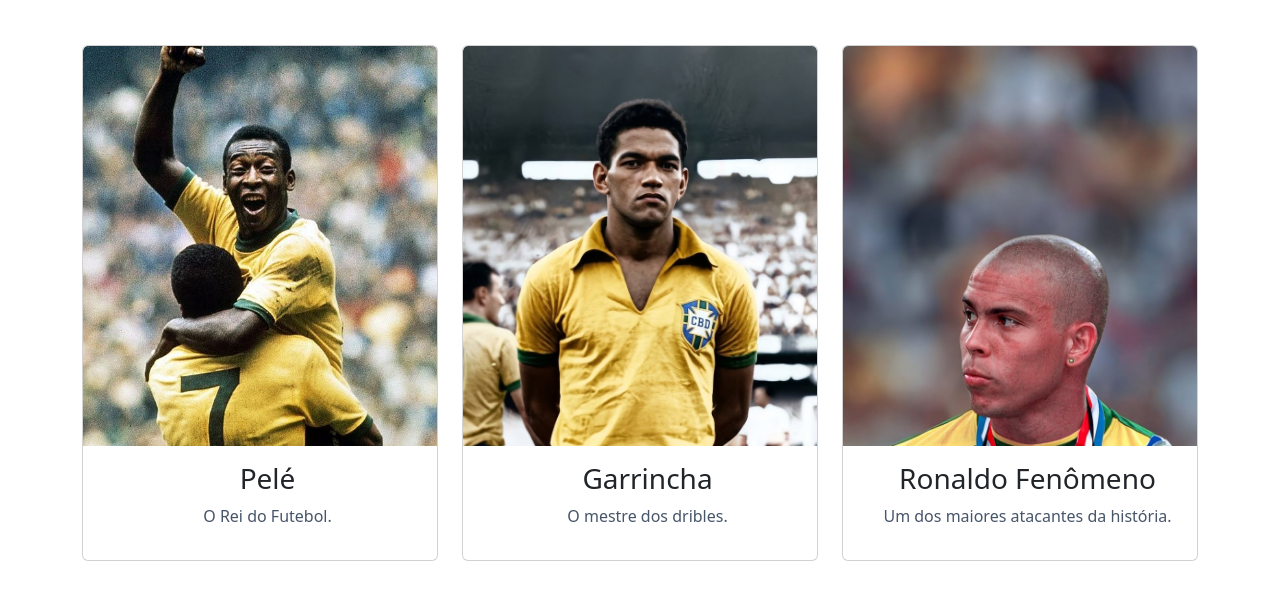
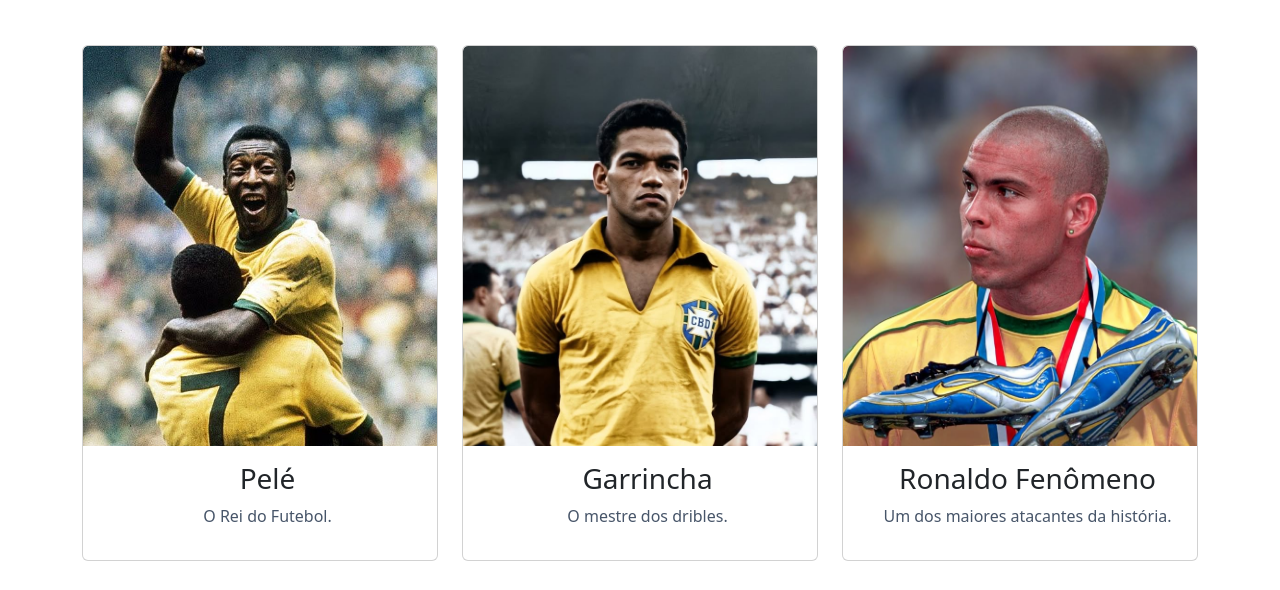
Before and after one commit to NandesPdr99/Alem-das-Quatro-Linhas, a plain HTML site: page lendas.html in a window 1280 px wide. Shown: the part 210-800 px from the top of the page. Drawn offline with nearby package versions, Linux system fonts and the light colour scheme.

Commit message:
ADJUST_RONALDO

```diff
--- a/lendas.html
+++ b/lendas.html
@@ -104,13 +104,11 @@
                 <!-- RONALDO -->
                 <div class="col-12 col-md-4">
 
-                    <div class="card card-lenda h-100">
-                        <a href="ronaldo.html">
-                            <img src="./img/LENDAS/ronaldo.jpeg"
-                            class="card-img-top img-ronaldo"
-                            alt="Ronaldo Fenômeno">
-
-                        </a>
+                    <div class=" card card-lenda h-100">
+                        <img src="./img/LENDAS/ronaldo.jpeg"
+                        class="ronaldo-img card-img-top img-ronaldo"
+                        style="object-fit: cover !important; object-position: center 60% !important;"
+                        alt="Ronaldo Fenômeno">
 
                         <div class="card-body text-center">
 
```
Also changed, not shown: ronaldo.html (+1 -1 lines).
